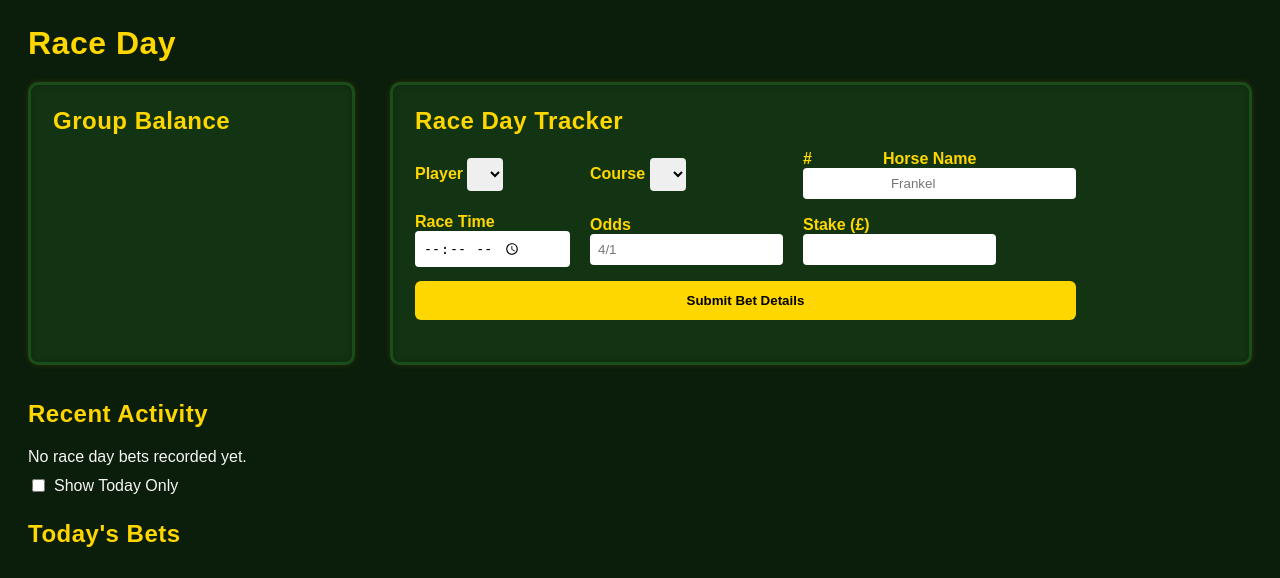
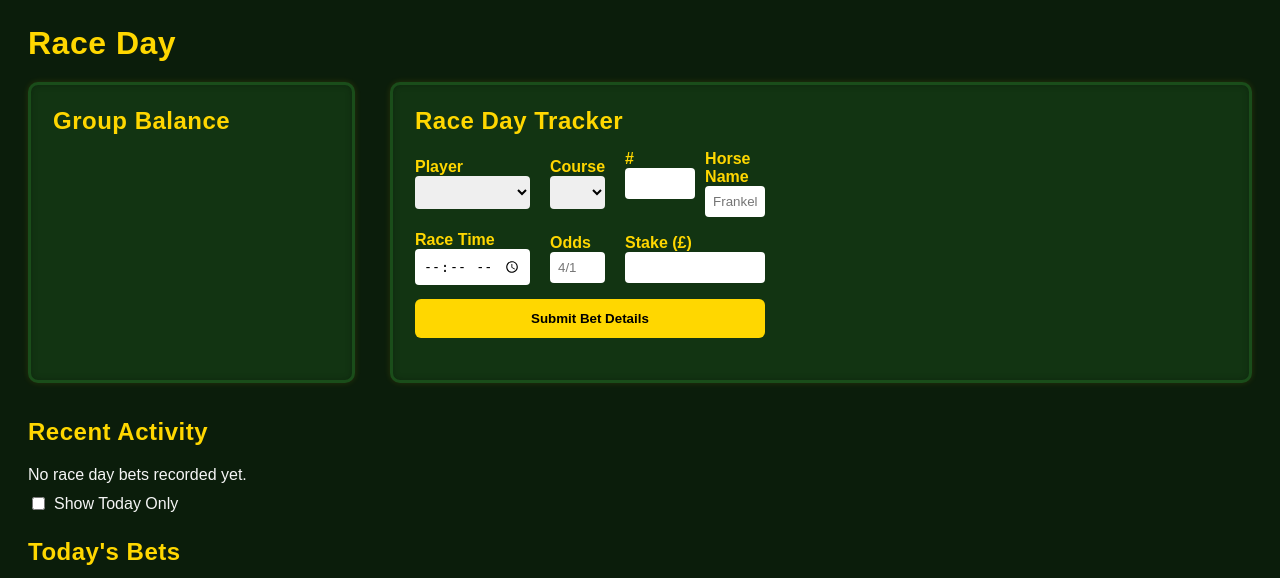
Before and after one commit to craignim1609-pixel/Horse-Racing-Tracker, a FastAPI app: page /raceday in a window 1280 px wide. Shown: the part 72-650 px from the top of the page. Run offline with FastAPI, Linux system fonts and the light colour scheme; lists and menus that the app fills with data are empty.

Commit message:
Update style.css

```diff
--- a/app/static/style.css
+++ b/app/static/style.css
@@ -523,11 +523,9 @@ h1, h2 {
 }
 
 .race-form input,
-.race-form {
-    display: grid;
-    grid-template-columns: 1fr 1fr 1fr;
-    gap: 14px 20px;
-    align-items: center;
+.race-form select {
+    width: 100%;
+    box-sizing: border-box;
 }
 
 .race-form .span-2 {
```
